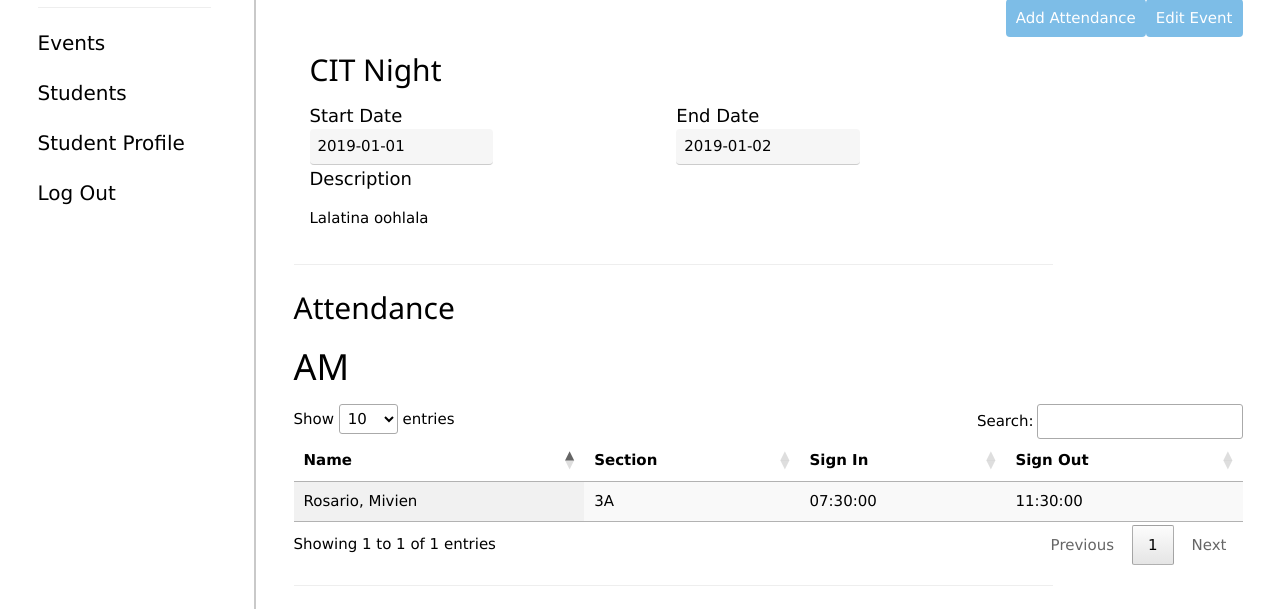
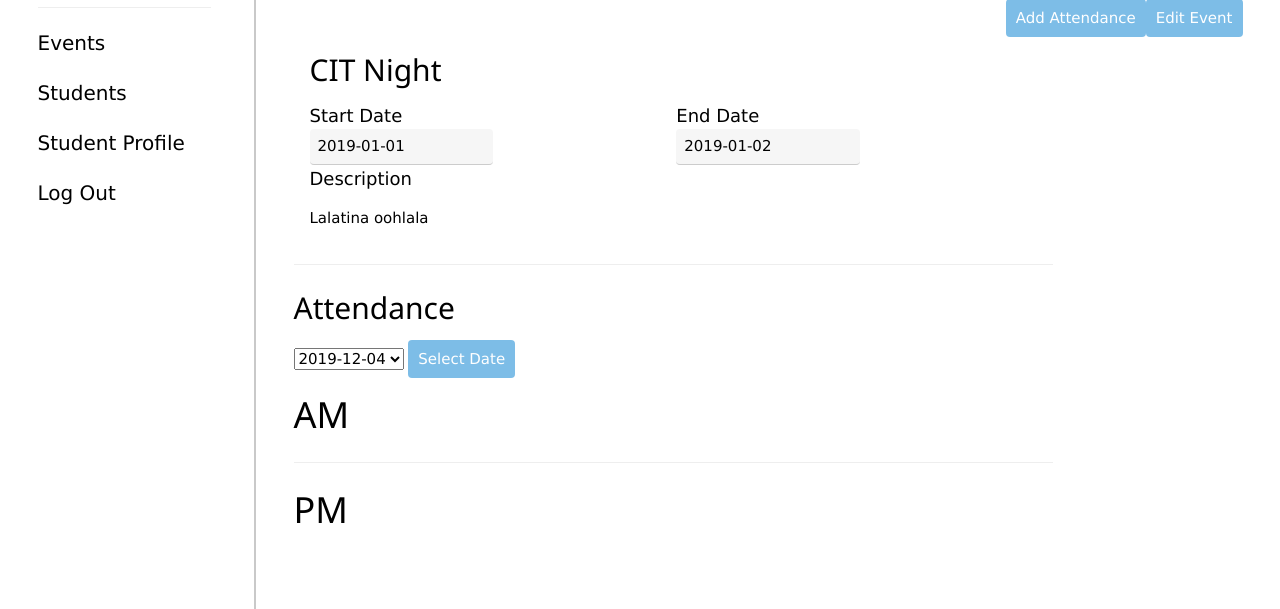
Before and after one commit to mvnrsr/sbo-se, a PHP site: page /eventdetails.php?id=2 in a window 1280 px wide. Shown: the part 78-687 px from the top of the page. Run offline with PHP 8.4, Linux system fonts and the light colour scheme; a user stored in the database is signed in; data comes from the database, SQL or seed files in the repository; some libraries are stand-ins or nearby versions.

Commit message:
update attendance view

```diff
--- a/System/eventdetails.php
+++ b/System/eventdetails.php
@@ -97,10 +97,41 @@ include 'inc/db.inc.php';
                 This solution will require revision to the schema where
                 event is tied to only one attendance.
         -->
+
+        <!--
+          This form fetches the dates of attendances that will be used
+          to query AM/PM attendance based on a date
+        -->
+        <form class="" action="" method="post">
+          <select class="" name="attDate">
+            <?php
+              $sql = "SELECT DISTINCT a.date FROM sbo.student_attendance sa
+                      	JOIN sbo.attendance a
+                      		ON sa.att_id = a.attendance_id
+                      	JOIN sbo.events e
+                      		ON sa.event_id = e.event_id
+                      	where sa.event_id = $evId;";
+              $result = mysqli_query($conn, $sql);
+              $resultCheck = mysqli_num_rows($result);
+              if ($resultCheck > 0) {
+                while ($row = mysqli_fetch_assoc($result)) {
+                  echo '<option value="' . $row['date'];
+                  echo '" selected>';
+                  echo $row['date'];
+                  echo '</option>';
+                }
+              }
+            ?>
+          </select>
+          <button type="submit" name="selectAttDate">Select Date</button>
+        </form>
         <h1>AM</h1>
         <!-- attendance table -->
             <?php
+              if (isset($_POST['selectAttDate'])) {
+              //  header("eventdetails.php?id=$evId");
                 $am = "morning";
+                $date = $_POST['attDate'];
                 $sql = "SELECT
                           concat(s.last_name, ', ', s.first_name) as name,
                           concat(se.year, se.section) as year_section,
@@ -118,7 +149,7 @@ include 'inc/db.inc.php';
                             on s.student_id = ss.student_id
                           join section se
                             on se.section_id = ss.section_id
-                      WHERE sa.event_id = $evId AND a.type = '$am';";
+                        WHERE sa.event_id = $evId AND a.type = '$am' AND a.date = '$date';";
                 $result = mysqli_query($conn, $sql);
                 $resultCheck = mysqli_num_rows($result);
 
@@ -145,10 +176,15 @@ include 'inc/db.inc.php';
 
                 echo '</tbody>';
                 echo '</table>';
+
+
+              }
+
             ?>
             <hr>
             <h1>PM</h1>
             <?php
+              if (isset($_POST['selectAttDate'])) {
                 $pm = "afternoon";
                 $sql = "SELECT
                           concat(s.last_name, ', ', s.first_name) as name,
@@ -167,7 +203,7 @@ include 'inc/db.inc.php';
                             on s.student_id = ss.student_id
                           join section se
                             on se.section_id = ss.section_id
-                      WHERE sa.event_id = $evId AND a.type = '$pm';";
+                        WHERE sa.event_id = $evId AND a.type = '$pm' AND a.date = '$date';";
                 $result = mysqli_query($conn, $sql);
                 $resultCheck = mysqli_num_rows($result);
 
@@ -194,6 +230,8 @@ include 'inc/db.inc.php';
 
                 echo '</tbody>';
                 echo '</table>';
+              }
+
             ?>
 
  <!-- attendance table -->
```
Lines whose indentation alone changed are shown as unchanged.
